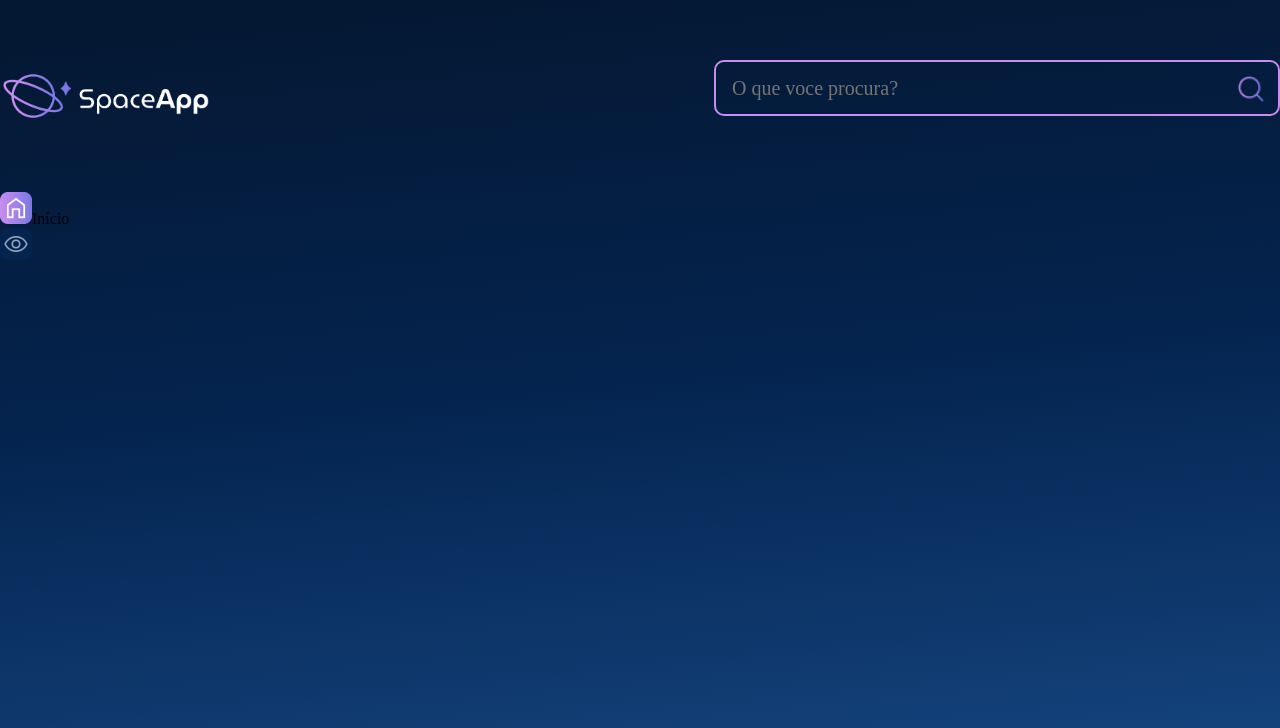
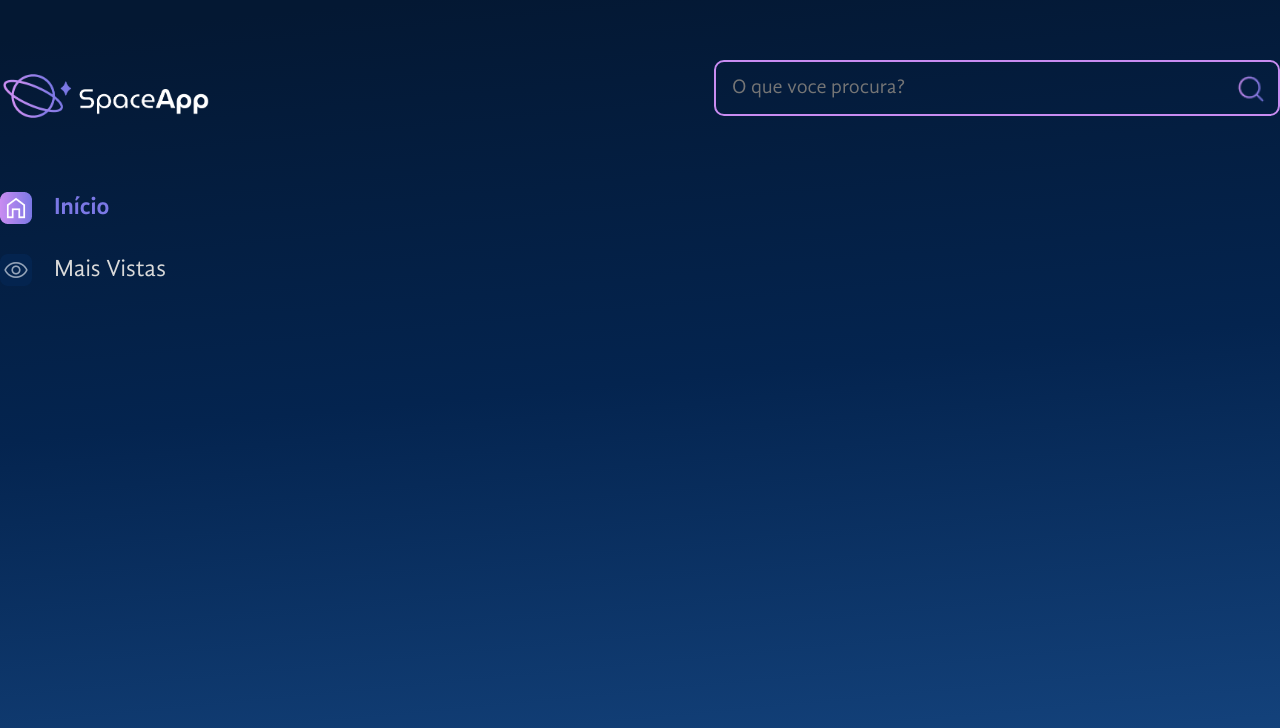
Before and after one commit to Iarley-01/space-app-react-js, a React (Vite) app: page / in a window 1280 px wide. Shown: the top 728 px of the page. Built offline with nearby package versions, Linux system fonts and the light colour scheme.

Commit message:
estilizando itens e aplicando a fonte ao projeto

```diff
--- a/src/componentes/BarraLateral/ItemNavegacao/index.jsx
+++ b/src/componentes/BarraLateral/ItemNavegacao/index.jsx
@@ -1,11 +1,20 @@
 import { styled } from 'styled-components';
 
 const ItemEstilizado = styled.li`
+  font-size: 24px;
+  line-height: 29px;
+  margin-bottom: 30px;
+  cursor: pointer;
+  color: ${props => props.$ativo ? '#7B78E5' : '#D9D9D9'};
+  font-family: ${props => props.$ativo ? 'GandhiSansBold' : 'GandhiSansRegular'};
+  display: flex;
+  align-items: center;
+  gap: 22px;
 `
 
 const ItemNavegacao = ({ children, iconeAtivo, iconeInativo, ativo = false}) => {
   return (
-    <ItemEstilizado>
+    <ItemEstilizado $ativo={ativo}>
       <img src={ativo ? iconeAtivo : iconeInativo} alt="Imagem Ícone"/>
       {children}
     </ItemEstilizado>
--- a/src/componentes/BarraLateral/index.jsx
+++ b/src/componentes/BarraLateral/index.jsx
@@ -17,7 +17,7 @@
           <ItemNavegacao
             iconeAtivo="icones/home-ativo.png"
             iconeInativo="icones/home-inativo.png"
-            ativo
+            ativo = {true}
           >
             Início
           </ItemNavegacao>
@@ -25,7 +25,7 @@
             iconeAtivo="icones/mais-vistas-ativo.png"
             iconeInativo="icones/mais-vistas-inativo.png"
           >
-
+            Mais Vistas
           </ItemNavegacao>
         </ListaEstilizada>
       </nav>
--- a/src/componentes/EstilosGlobais/index.jsx
+++ b/src/componentes/EstilosGlobais/index.jsx
@@ -1,9 +1,22 @@
 import { createGlobalStyle } from 'styled-components';
 
+import GandhiSansRegular from './fontes/GandhiSans-Regular.otf';
+import GandhiSansBold from './fontes/GandhiSans-Bold.otf';
+
 const EstilosGlobais = createGlobalStyle`
+  @font-face {
+    font-family: 'GandhiSansRegular';
+    src: local('Gandhi Sans Regular'), local('GandhiSansRegular'), url(${GandhiSansRegular});
+  }
+  @font-face {
+    font-family: 'GandhiSansBold';
+    src: local('Gandhi Sans Bold'), local('GandhiSansBold'), url(${GandhiSansBold});
+  }
+
   html {
     line-height: 1.15;
     -webkit-text-size-adjust: 100%;
+    font-family: GandhiSansRegular;
   }
   body {
     margin: 0;
```
